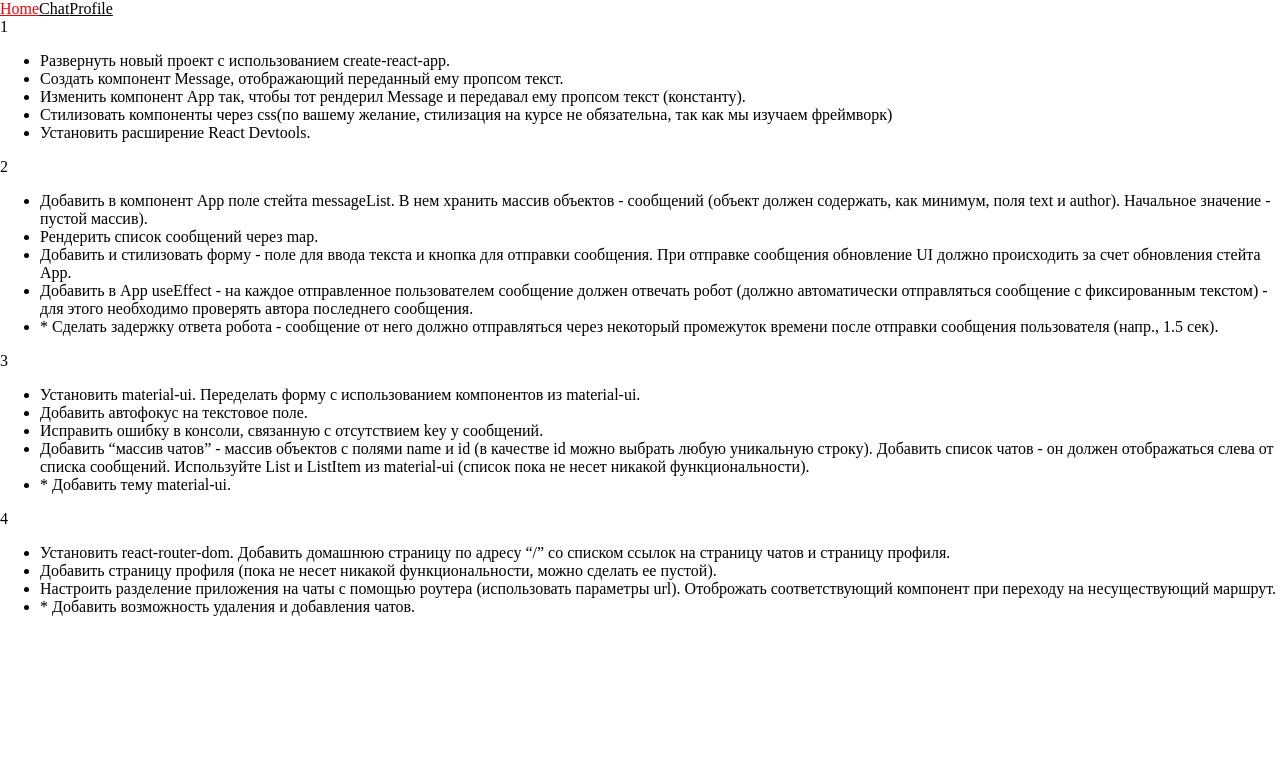
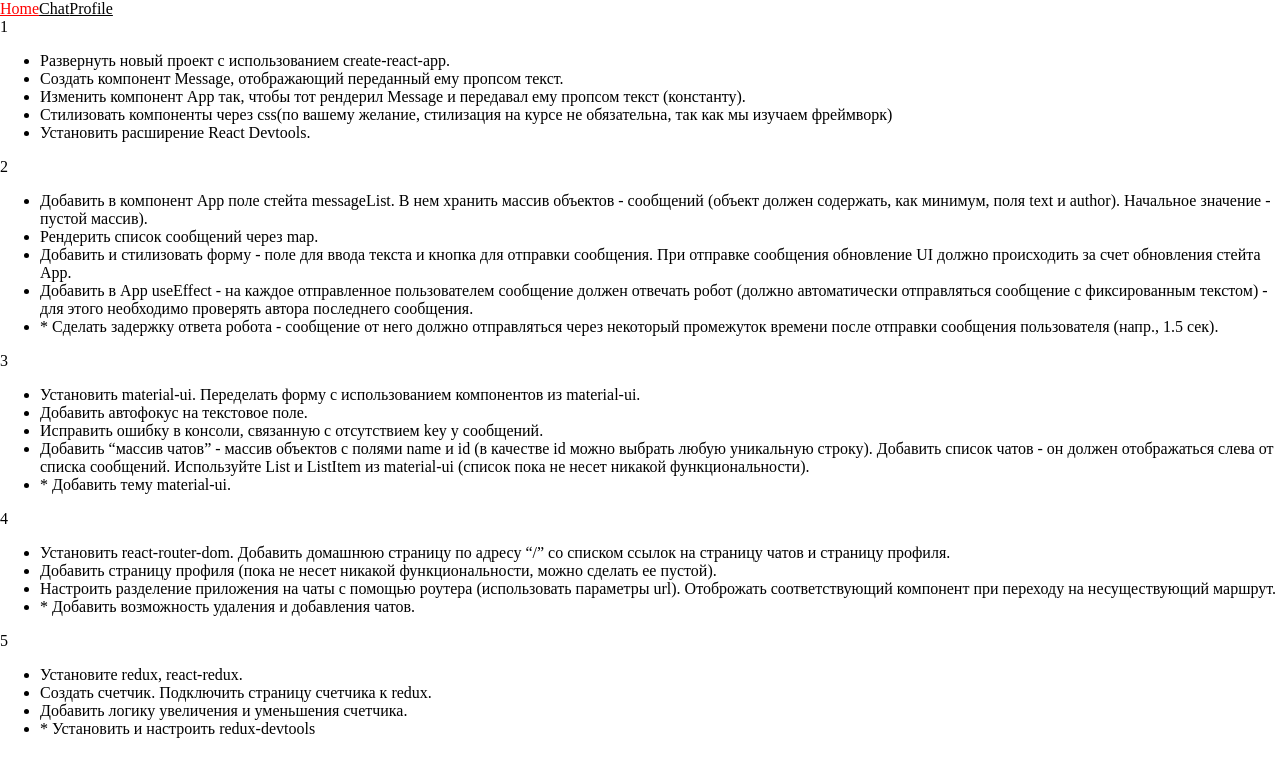
Before and after one commit to WolfManR/GeekBrainsReact, a React (Create React App) app in the folder study/: page / in a window 1280 px wide. Shown: the top 776 px of the page. Built offline with nearby package versions, Linux system fonts and the light colour scheme.

Commit message:
add 5 homework tasks

```diff
--- a/study/src/pages/Site.jsx
+++ b/study/src/pages/Site.jsx
@@ -41,6 +41,15 @@ const homeworks = [
       '* Добавить возможность удаления и добавления чатов.',
     ],
   },
+  {
+    number: 5,
+    tasks: [
+      'Установите redux, react-redux.',
+      'Создать счетчик. Подключить страницу счетчика к redux.',
+      'Добавить логику увеличения и уменьшения счетчика.',
+      '* Установить и настроить redux-devtools',
+    ],
+  },
 ]
 
 const Site = () => {
```
